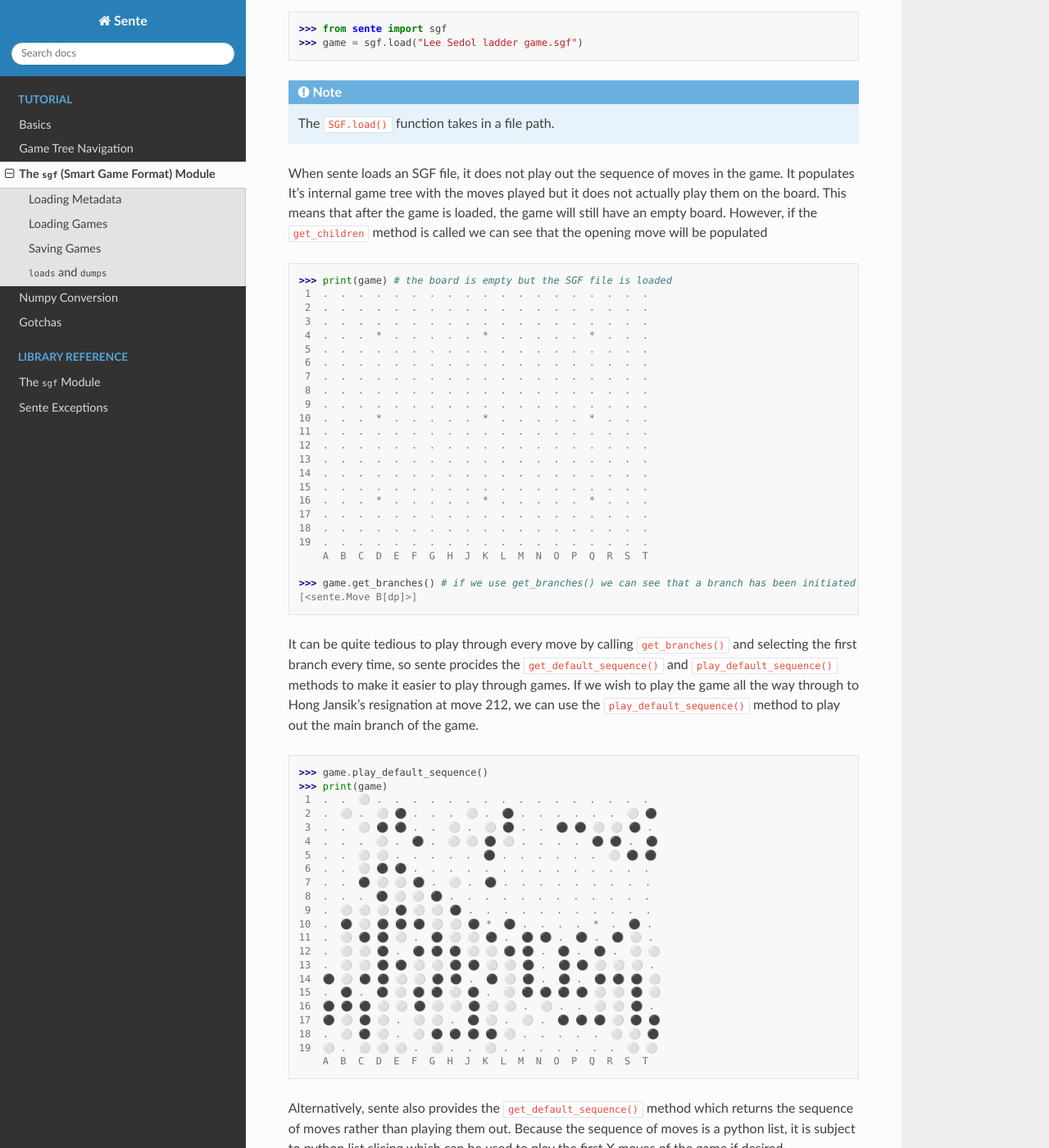
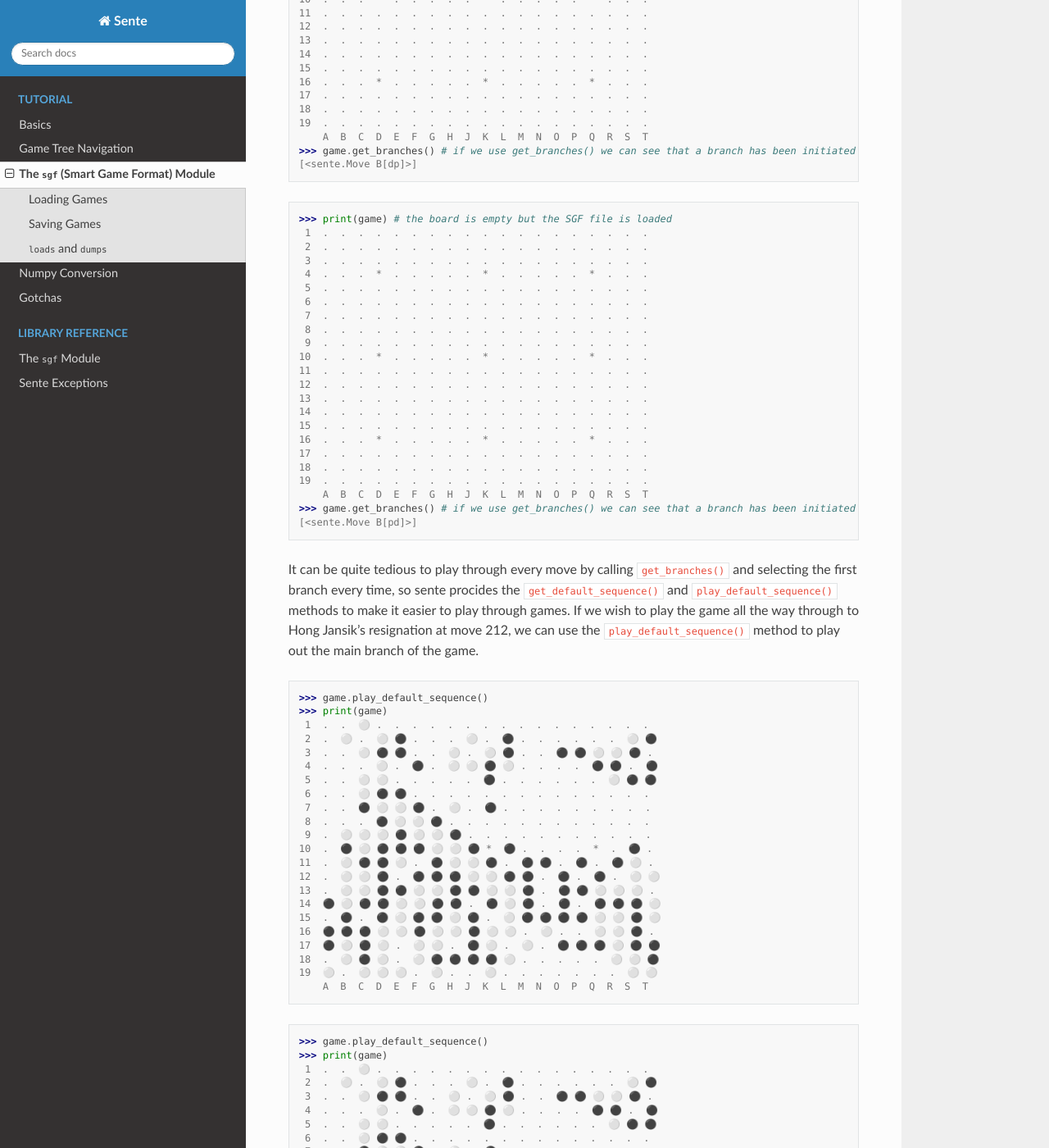
Before and after one commit to atw1020/sente, a Sphinx documentation site: the page built from docs/tutorial/sgf.rst, in a window 1280 px wide and 1400 px high, scrolled down 1565 px. Shown: the whole window at 82% size. Built offline with Sphinx 7.4.7 and the Read the Docs theme 2.0.0, drawn with Linux system fonts in a browser that asks for light colours; some of the changed text lies outside the part shown.

```diff
--- a/docs/tutorial/sgf.rst
+++ b/docs/tutorial/sgf.rst
@@ -1,35 +1,10 @@
 The ``sgf`` (Smart Game Format) Module
 ======================================
 
-.. warning:: the Sente SGF parser is currently highly specialized **only stone placement data** and ignores lots of data included in SGF files including game messages, triangle, circle and other markers.
 
 The ``sente.sgf`` module contains functions for parsing SGF (Smart Game Format) Files.
 SGF is a standard encoding for go games that is capable of encoding "forked" go games in addition to a raw sequence of moves.
 SGF files can be viewed in programs like `CGoban <https://www.gokgs.com/download.jsp>`_ or `Sabaki <https://sabaki.yichuanshen.de>`_.
-
-Loading Metadata
--------------------------
-
-Typically SGF files begin with a section of metadata that contains information not directly relevant to the file itself.
-This metadata includes information such as the names of the players, the date that the game was played and the file encoding.
-Most of this information is not needed to load a game into sente, but may be of interest to someone using sente.
-Sente provides the ``sgf.get_metadata`` function to extract this data from a file.
-
-.. code-block:: python
-
-    >>> from sente import sgf
-    >>> metadata = sgf.get_metadata("3-4.sgf") # a simple 3-4 joseki
-    >>> print(metadata) # note: the following output was produced using the python pretty-print library
-    {   'AP': 'CGoban:3',
-        'CA': 'UTF-8',
-        'FF': '4',
-        'GM': '1',
-        'KM': '0.00',
-        'PB': 'Black',
-        'PW': 'White',
-        'RU': 'Japanese',
-        'ST': '2',
-        'SZ': '19'}
 
 We can see that each field in the metadata is represented by a two-capitol letter code such as ``FF`` or ``KM``.
 The table gives a summary of some of the more common metadata parameters.
@@ -77,7 +52,12 @@ SGF files can be loaded into sente using the ``sgf.load`` function.
     >>> from sente import sgf
     >>> game = sgf.load("Lee Sedol ladder game.sgf")
 
-.. Note:: The ``SGF.load()`` function takes in a file path.
+.. doctest::
+
+    >>> from sente import sgf
+    >>> game = sgf.load("../tests/sgf/Lee Sedol ladder game.sgf")
+
+.. Note:: The ``SGF.load()`` function takes in a string path.
 
 When sente loads an SGF file, it does not play out the sequence of moves in the game.
 It populates It's internal game tree with the moves played but it does not actually play them on the board.
@@ -107,9 +87,34 @@ However, if the ``get_children`` method is called we can see that the opening mo
     18  .  .  .  .  .  .  .  .  .  .  .  .  .  .  .  .  .  .  .
     19  .  .  .  .  .  .  .  .  .  .  .  .  .  .  .  .  .  .  .
         A  B  C  D  E  F  G  H  J  K  L  M  N  O  P  Q  R  S  T
-
     >>> game.get_branches() # if we use get_branches() we can see that a branch has been initiated
     [<sente.Move B[dp]>]
+
+.. doctest::
+
+    >>> print(game) # the board is empty but the SGF file is loaded
+     1  .  .  .  .  .  .  .  .  .  .  .  .  .  .  .  .  .  .  .
+     2  .  .  .  .  .  .  .  .  .  .  .  .  .  .  .  .  .  .  .
+     3  .  .  .  .  .  .  .  .  .  .  .  .  .  .  .  .  .  .  .
+     4  .  .  .  *  .  .  .  .  .  *  .  .  .  .  .  *  .  .  .
+     5  .  .  .  .  .  .  .  .  .  .  .  .  .  .  .  .  .  .  .
+     6  .  .  .  .  .  .  .  .  .  .  .  .  .  .  .  .  .  .  .
+     7  .  .  .  .  .  .  .  .  .  .  .  .  .  .  .  .  .  .  .
+     8  .  .  .  .  .  .  .  .  .  .  .  .  .  .  .  .  .  .  .
+     9  .  .  .  .  .  .  .  .  .  .  .  .  .  .  .  .  .  .  .
+    10  .  .  .  *  .  .  .  .  .  *  .  .  .  .  .  *  .  .  .
+    11  .  .  .  .  .  .  .  .  .  .  .  .  .  .  .  .  .  .  .
+    12  .  .  .  .  .  .  .  .  .  .  .  .  .  .  .  .  .  .  .
+    13  .  .  .  .  .  .  .  .  .  .  .  .  .  .  .  .  .  .  .
+    14  .  .  .  .  .  .  .  .  .  .  .  .  .  .  .  .  .  .  .
+    15  .  .  .  .  .  .  .  .  .  .  .  .  .  .  .  .  .  .  .
+    16  .  .  .  *  .  .  .  .  .  *  .  .  .  .  .  *  .  .  .
+    17  .  .  .  .  .  .  .  .  .  .  .  .  .  .  .  .  .  .  .
+    18  .  .  .  .  .  .  .  .  .  .  .  .  .  .  .  .  .  .  .
+    19  .  .  .  .  .  .  .  .  .  .  .  .  .  .  .  .  .  .  .
+        A  B  C  D  E  F  G  H  J  K  L  M  N  O  P  Q  R  S  T
+    >>> game.get_branches() # if we use get_branches() we can see that a branch has been initiated
+    [<sente.Move B[pd]>]
 
 It can be quite tedious to play through every move by calling ``get_branches()`` and selecting the first branch every time, so sente procides the ``get_default_sequence()`` and ``play_default_sequence()`` methods to make it easier to play through games.
 If we wish to play the game all the way through to Hong Jansik's resignation at move 212, we can use the ``play_default_sequence()`` method to play out the main branch of the game.
@@ -118,25 +123,50 @@ If we wish to play the game all the way through to Hong Jansik's resignation at
 
     >>> game.play_default_sequence()
     >>> print(game)
-     1  .  .  ⚪ .  .  .  .  .  .  .  .  .  .  .  .  .  .  .  .
-     2  .  ⚪ .  ⚪ ⚫ .  .  .  ⚪ .  ⚫ .  .  .  .  .  .  ⚪ ⚫
-     3  .  .  ⚪ ⚫ ⚫ .  .  ⚪ .  ⚪ ⚫ .  .  ⚫ ⚫ ⚪ ⚪ ⚫ .
-     4  .  .  .  ⚪ .  ⚫ .  ⚪ ⚪ ⚫ ⚪ .  .  .  .  ⚫ ⚫ .  ⚫
-     5  .  .  ⚪ ⚪ .  .  .  .  .  ⚫ .  .  .  .  .  .  ⚪ ⚫ ⚫
-     6  .  .  ⚪ ⚫ ⚫ .  .  .  .  .  .  .  .  .  .  .  .  .  .
-     7  .  .  ⚫ ⚪ ⚪ ⚫ .  ⚪ .  ⚫ .  .  .  .  .  .  .  .  .
-     8  .  .  .  ⚫ ⚪ ⚪ ⚫ .  .  .  .  .  .  .  .  .  .  .  .
-     9  .  ⚪ ⚪ ⚪ ⚫ ⚪ ⚪ ⚫ .  .  .  .  .  .  .  .  .  .  .
-    10  .  ⚫ ⚪ ⚫ ⚫ ⚫ ⚪ ⚪ ⚫ *  ⚫ .  .  .  .  *  .  ⚫ .
-    11  .  ⚪ ⚫ ⚫ ⚪ .  ⚫ ⚪ ⚪ ⚫ .  ⚫ ⚫ .  ⚫ .  ⚫ ⚪ .
-    12  .  ⚪ ⚪ ⚫ .  ⚫ ⚫ ⚫ ⚪ ⚪ ⚫ ⚫ .  ⚫ .  ⚫ .  ⚪ ⚪
-    13  .  ⚪ ⚪ ⚫ ⚫ ⚪ ⚪ ⚫ ⚫ ⚪ ⚪ ⚫ .  ⚫ ⚫ ⚪ ⚪ ⚪ .
-    14  ⚫ ⚪ ⚫ ⚫ ⚪ ⚪ ⚫ ⚫ .  ⚫ ⚪ ⚫ .  ⚫ .  ⚫ ⚫ ⚫ ⚪
-    15  .  ⚫ .  ⚫ ⚪ ⚫ ⚫ ⚪ ⚫ .  ⚪ ⚫ ⚫ ⚫ ⚫ ⚪ ⚪ ⚫ ⚪
-    16  ⚫ ⚫ ⚫ ⚪ ⚪ ⚫ ⚪ ⚪ ⚫ ⚪ ⚪ .  ⚪ .  .  ⚪ ⚪ ⚫ .
-    17  ⚫ ⚪ ⚫ ⚪ .  ⚪ ⚪ .  ⚫ ⚪ .  ⚪ .  ⚫ ⚫ ⚫ ⚪ ⚫ ⚫
-    18  .  ⚪ ⚫ ⚪ .  ⚪ ⚫ ⚫ ⚫ ⚫ ⚪ .  .  .  .  .  ⚪ ⚪ ⚫
-    19  ⚪ .  ⚪ ⚪ ⚪ .  ⚪ .  .  ⚪ .  .  .  .  .  .  .  ⚪ ⚪
+     1  .  .  ⚪ .  .  .  .  .  .  .  .  .  .  .  .  .  .  .  .
+     2  .  ⚪ .  ⚪ ⚫ .  .  .  ⚪ .  ⚫ .  .  .  .  .  .  ⚪ ⚫
+     3  .  .  ⚪ ⚫ ⚫ .  .  ⚪ .  ⚪ ⚫ .  .  ⚫ ⚫ ⚪ ⚪ ⚫ .
+     4  .  .  .  ⚪ .  ⚫ .  ⚪ ⚪ ⚫ ⚪ .  .  .  .  ⚫ ⚫ .  ⚫
+     5  .  .  ⚪ ⚪ .  .  .  .  .  ⚫ .  .  .  .  .  .  ⚪ ⚫ ⚫
+     6  .  .  ⚪ ⚫ ⚫ .  .  .  .  .  .  .  .  .  .  .  .  .  .
+     7  .  .  ⚫ ⚪ ⚪ ⚫ .  ⚪ .  ⚫ .  .  .  .  .  .  .  .  .
+     8  .  .  .  ⚫ ⚪ ⚪ ⚫ .  .  .  .  .  .  .  .  .  .  .  .
+     9  .  ⚪ ⚪ ⚪ ⚫ ⚪ ⚪ ⚫ .  .  .  .  .  .  .  .  .  .  .
+    10  .  ⚫ ⚪ ⚫ ⚫ ⚫ ⚪ ⚪ ⚫ *  ⚫ .  .  .  .  *  .  ⚫ .
+    11  .  ⚪ ⚫ ⚫ ⚪ .  ⚫ ⚪ ⚪ ⚫ .  ⚫ ⚫ .  ⚫ .  ⚫ ⚪ .
+    12  .  ⚪ ⚪ ⚫ .  ⚫ ⚫ ⚫ ⚪ ⚪ ⚫ ⚫ .  ⚫ .  ⚫ .  ⚪ ⚪
+    13  .  ⚪ ⚪ ⚫ ⚫ ⚪ ⚪ ⚫ ⚫ ⚪ ⚪ ⚫ .  ⚫ ⚫ ⚪ ⚪ ⚪ .
+    14  ⚫ ⚪ ⚫ ⚫ ⚪ ⚪ ⚫ ⚫ .  ⚫ ⚪ ⚫ .  ⚫ .  ⚫ ⚫ ⚫ ⚪
+    15  .  ⚫ .  ⚫ ⚪ ⚫ ⚫ ⚪ ⚫ .  ⚪ ⚫ ⚫ ⚫ ⚫ ⚪ ⚪ ⚫ ⚪
+    16  ⚫ ⚫ ⚫ ⚪ ⚪ ⚫ ⚪ ⚪ ⚫ ⚪ ⚪ .  ⚪ .  .  ⚪ ⚪ ⚫ .
+    17  ⚫ ⚪ ⚫ ⚪ .  ⚪ ⚪ .  ⚫ ⚪ .  ⚪ .  ⚫ ⚫ ⚫ ⚪ ⚫ ⚫
+    18  .  ⚪ ⚫ ⚪ .  ⚪ ⚫ ⚫ ⚫ ⚫ ⚪ .  .  .  .  .  ⚪ ⚪ ⚫
+    19  ⚪ .  ⚪ ⚪ ⚪ .  ⚪ .  .  ⚪ .  .  .  .  .  .  .  ⚪ ⚪
+        A  B  C  D  E  F  G  H  J  K  L  M  N  O  P  Q  R  S  T
+
+.. doctest::
+
+    >>> game.play_default_sequence()
+    >>> print(game)
+     1  .  .  ⚪ .  .  .  .  .  .  .  .  .  .  .  .  .  .  .  .
+     2  .  ⚪ .  ⚪ ⚫ .  .  .  ⚪ .  ⚫ .  .  .  .  .  .  ⚪ ⚫
+     3  .  .  ⚪ ⚫ ⚫ .  .  ⚪ .  ⚪ ⚫ .  .  ⚫ ⚫ ⚪ ⚪ ⚫ .
+     4  .  .  .  ⚪ .  ⚫ .  ⚪ ⚪ ⚫ ⚪ .  .  .  .  ⚫ ⚫ .  ⚫
+     5  .  .  ⚪ ⚪ .  .  .  .  .  ⚫ .  .  .  .  .  .  ⚪ ⚫ ⚫
+     6  .  .  ⚪ ⚫ ⚫ .  .  .  .  .  .  .  .  .  .  .  .  .  .
+     7  .  .  ⚫ ⚪ ⚪ ⚫ .  ⚪ .  ⚫ .  .  .  .  .  .  .  .  .
+     8  .  .  .  ⚫ ⚪ ⚪ ⚫ .  .  .  .  .  .  .  .  .  .  .  .
+     9  .  ⚪ ⚪ ⚪ ⚫ ⚪ ⚪ ⚫ .  .  .  .  .  .  .  .  .  .  .
+    10  .  ⚫ ⚪ ⚫ ⚫ ⚫ ⚪ ⚪ ⚫ *  ⚫ .  .  .  .  *  .  ⚫ .
+    11  .  ⚪ ⚫ ⚫ ⚪ .  ⚫ ⚪ ⚪ ⚫ .  ⚫ ⚫ .  ⚫ .  ⚫ ⚪ .
+    12  .  ⚪ ⚪ ⚫ .  ⚫ ⚫ ⚫ ⚪ ⚪ ⚫ ⚫ .  ⚫ .  ⚫ .  ⚪ ⚪
+    13  .  ⚪ ⚪ ⚫ ⚫ ⚪ ⚪ ⚫ ⚫ ⚪ ⚪ ⚫ .  ⚫ ⚫ ⚪ ⚪ ⚪ .
+    14  ⚫ ⚪ ⚫ ⚫ ⚪ ⚪ ⚫ ⚫ .  ⚫ ⚪ ⚫ .  ⚫ .  ⚫ ⚫ ⚫ ⚪
+    15  .  ⚫ .  ⚫ ⚪ ⚫ ⚫ ⚪ ⚫ .  ⚪ ⚫ ⚫ ⚫ ⚫ ⚪ ⚪ ⚫ ⚪
+    16  ⚫ ⚫ ⚫ ⚪ ⚪ ⚫ ⚪ ⚪ ⚫ ⚪ ⚪ .  ⚪ .  .  ⚪ ⚪ ⚫ .
+    17  ⚫ ⚪ ⚫ ⚪ .  ⚪ ⚪ .  ⚫ ⚪ .  ⚪ .  ⚫ ⚫ ⚫ ⚪ ⚫ ⚫
+    18  .  ⚪ ⚫ ⚪ .  ⚪ ⚫ ⚫ ⚫ ⚫ ⚪ .  .  .  .  .  ⚪ ⚪ ⚫
+    19  ⚪ .  ⚪ ⚪ ⚪ .  ⚪ .  .  ⚪ .  .  .  .  .  .  .  ⚪ ⚪
         A  B  C  D  E  F  G  H  J  K  L  M  N  O  P  Q  R  S  T
 
 Alternatively, sente also provides the ``get_default_sequence()`` method which returns the sequence of moves rather than playing them out.
@@ -149,24 +179,51 @@ Because the sequence of moves is a python list, it is subject to python list sli
     >>> game.play_sequence(sequence[:95]) # Lee Sedol's famous ladder sequence
     >>> print(game)
      1  .  .  .  .  .  .  .  .  .  .  .  .  .  .  .  .  .  .  .
-     2  .  ⚪ ⚫ ⚪ .  .  .  .  .  .  .  .  .  .  .  .  .  .  .
-     3  .  .  ⚪ ⚫ ⚫ .  .  .  .  .  .  .  .  ⚫ .  .  .  .  .
-     4  .  .  .  ⚪ .  ⚫ .  .  .  *  .  .  .  .  .  ⚫ .  .  .
-     5  .  .  ⚪ ⚪ .  .  .  .  .  .  .  .  .  .  .  .  .  .  .
-     6  .  .  ⚪ ⚫ ⚫ .  .  .  .  .  .  .  .  .  .  .  .  .  .
-     7  .  .  ⚫ ⚪ ⚪ ⚫ .  .  .  .  .  .  .  .  .  .  .  .  .
-     8  .  .  .  ⚫ ⚪ ⚪ ⚫ .  .  .  .  .  .  .  .  .  .  .  .
-     9  .  .  .  .  ⚫ ⚪ ⚪ ⚫ .  .  .  .  .  .  .  .  .  .  .
-    10  .  .  .  *  .  ⚫ ⚪ ⚪ ⚫ *  .  .  .  .  .  *  .  ⚫ .
-    11  .  .  .  .  .  .  ⚫ ⚪ ⚪ ⚫ .  .  .  .  ⚫ .  ⚫ ⚪ .
-    12  .  .  .  .  .  .  .  ⚫ ⚪ ⚪ ⚫ .  ⚪ ⚫ .  ⚫ .  ⚪ ⚪
-    13  .  .  .  .  .  .  .  .  ⚫ ⚪ ⚪ ⚫ ⚪ ⚫ ⚫ ⚪ ⚪ ⚪ .
-    14  .  .  .  .  .  .  .  .  .  ⚫ ⚪ ⚫ ⚪ ⚪ ⚪ ⚫ ⚫ ⚫ ⚪
-    15  .  .  ⚪ .  .  .  .  .  .  .  .  ⚫ ⚫ ⚫ ⚫ ⚪ ⚪ ⚫ ⚪
-    16  .  .  .  *  .  .  .  .  .  *  .  .  ⚪ .  .  ⚪ ⚪ ⚫ .
-    17  .  .  .  ⚪ .  .  .  .  ⚫ .  .  .  .  ⚫ ⚫ ⚫ ⚪ ⚫ ⚫
-    18  .  .  .  .  .  .  .  .  .  .  .  .  .  .  .  .  ⚪ ⚪ ⚫
-    19  .  .  .  .  .  .  .  .  .  .  .  .  .  .  .  .  .  ⚪ .
+     2  .  ⚪ ⚫ ⚪ .  .  .  .  .  .  .  .  .  .  .  .  .  .  .
+     3  .  .  ⚪ ⚫ ⚫ .  .  .  .  .  .  .  .  ⚫ .  .  .  .  .
+     4  .  .  .  ⚪ .  ⚫ .  .  .  *  .  .  .  .  .  ⚫ .  .  .
+     5  .  .  ⚪ ⚪ .  .  .  .  .  .  .  .  .  .  .  .  .  .  .
+     6  .  .  ⚪ ⚫ ⚫ .  .  .  .  .  .  .  .  .  .  .  .  .  .
+     7  .  .  ⚫ ⚪ ⚪ ⚫ .  .  .  .  .  .  .  .  .  .  .  .  .
+     8  .  .  .  ⚫ ⚪ ⚪ ⚫ .  .  .  .  .  .  .  .  .  .  .  .
+     9  .  .  .  .  ⚫ ⚪ ⚪ ⚫ .  .  .  .  .  .  .  .  .  .  .
+    10  .  .  .  *  .  ⚫ ⚪ ⚪ ⚫ *  .  .  .  .  .  *  .  ⚫ .
+    11  .  .  .  .  .  .  ⚫ ⚪ ⚪ ⚫ .  .  .  .  ⚫ .  ⚫ ⚪ .
+    12  .  .  .  .  .  .  .  ⚫ ⚪ ⚪ ⚫ .  ⚪ ⚫ .  ⚫ .  ⚪ ⚪
+    13  .  .  .  .  .  .  .  .  ⚫ ⚪ ⚪ ⚫ ⚪ ⚫ ⚫ ⚪ ⚪ ⚪ .
+    14  .  .  .  .  .  .  .  .  .  ⚫ ⚪ ⚫ ⚪ ⚪ ⚪ ⚫ ⚫ ⚫ ⚪
+    15  .  .  ⚪ .  .  .  .  .  .  .  .  ⚫ ⚫ ⚫ ⚫ ⚪ ⚪ ⚫ ⚪
+    16  .  .  .  *  .  .  .  .  .  *  .  .  ⚪ .  .  ⚪ ⚪ ⚫ .
+    17  .  .  .  ⚪ .  .  .  .  ⚫ .  .  .  .  ⚫ ⚫ ⚫ ⚪ ⚫ ⚫
+    18  .  .  .  .  .  .  .  .  .  .  .  .  .  .  .  .  ⚪ ⚪ ⚫
+    19  .  .  .  .  .  .  .  .  .  .  .  .  .  .  .  .  .  ⚪ .
+        A  B  C  D  E  F  G  H  J  K  L  M  N  O  P  Q  R  S  T
+
+.. doctest::
+
+    >>> game.advance_to_root()
+    >>> sequence = game.get_default_sequence()
+    >>> game.play_sequence(sequence[:95]) # Lee Sedol's famous ladder sequence
+    >>> print(game)
+     1  .  .  .  .  .  .  .  .  .  .  .  .  .  .  .  .  .  .  .
+     2  .  ⚪ ⚫ ⚪ .  .  .  .  .  .  .  .  .  .  .  .  .  .  .
+     3  .  .  ⚪ ⚫ ⚫ .  .  .  .  .  .  .  .  ⚫ .  .  .  .  .
+     4  .  .  .  ⚪ .  ⚫ .  .  .  *  .  .  .  .  .  ⚫ .  .  .
+     5  .  .  ⚪ ⚪ .  .  .  .  .  .  .  .  .  .  .  .  .  .  .
+     6  .  .  ⚪ ⚫ ⚫ .  .  .  .  .  .  .  .  .  .  .  .  .  .
+     7  .  .  ⚫ ⚪ ⚪ ⚫ .  .  .  .  .  .  .  .  .  .  .  .  .
+     8  .  .  .  ⚫ ⚪ ⚪ ⚫ .  .  .  .  .  .  .  .  .  .  .  .
+     9  .  .  .  .  ⚫ ⚪ ⚪ ⚫ .  .  .  .  .  .  .  .  .  .  .
+    10  .  .  .  *  .  ⚫ ⚪ ⚪ ⚫ *  .  .  .  .  .  *  .  ⚫ .
+    11  .  .  .  .  .  .  ⚫ ⚪ ⚪ ⚫ .  .  .  .  ⚫ .  ⚫ ⚪ .
+    12  .  .  .  .  .  .  .  ⚫ ⚪ ⚪ ⚫ .  ⚪ ⚫ .  ⚫ .  ⚪ ⚪
+    13  .  .  .  .  .  .  .  .  ⚫ ⚪ ⚪ ⚫ ⚪ ⚫ ⚫ ⚪ ⚪ ⚪ .
+    14  .  .  .  .  .  .  .  .  .  ⚫ ⚪ ⚫ ⚪ ⚪ ⚪ ⚫ ⚫ ⚫ ⚪
+    15  .  .  ⚪ .  .  .  .  .  .  .  .  ⚫ ⚫ ⚫ ⚫ ⚪ ⚪ ⚫ ⚪
+    16  .  .  .  *  .  .  .  .  .  *  .  .  ⚪ .  .  ⚪ ⚪ ⚫ .
+    17  .  .  .  ⚪ .  .  .  .  ⚫ .  .  .  .  ⚫ ⚫ ⚫ ⚪ ⚫ ⚫
+    18  .  .  .  .  .  .  .  .  .  .  .  .  .  .  .  .  ⚪ ⚪ ⚫
+    19  .  .  .  .  .  .  .  .  .  .  .  .  .  .  .  .  .  ⚪ .
         A  B  C  D  E  F  G  H  J  K  L  M  N  O  P  Q  R  S  T
 
 Saving Games
@@ -179,21 +236,6 @@ Once a game has been played out, the ``sgf.dump()`` function can be used to save
     >>> game.play_sequence(long_sequence)
     >>> sgf.dump(game, "my game.sgf")
 
-As mentioned earlier, SGF files may contain metadata about the game such as Player names and the date that the match was played on.
-Sente will automatically add some parameters such as the File encoding, Game result and game type.
-Other metadata can be added using the ``metadata`` keyword argument which accepts a python dictionary that maps from Metadata codes described above to their values.
-
-.. code-block:: python
-
-    >>> game.play_sequence(long_sequence)
-    >>> metadata = {
-    ...     "PB": "AlphaGo"
-    ...     "PW": "Ke Jie"
-    ...     "DT": "2017-05-23"
-    ... }
-    >>> sgf.dump(game, "my game.sgf", metadata=metadata)
-
-
 ``loads`` and ``dumps``
 -----------------------
 
```
Also changed, not shown: docs/tutorial/numpy.rst (+23 -0 lines).
